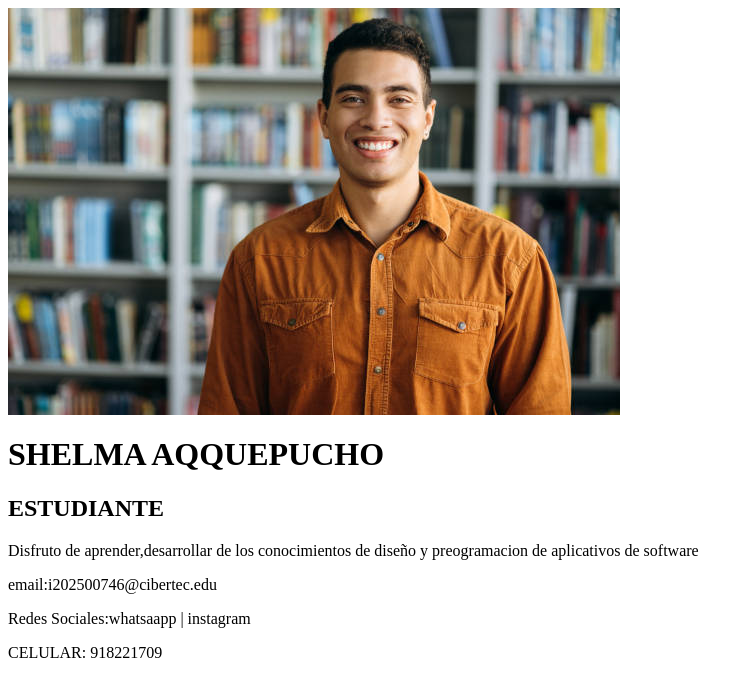
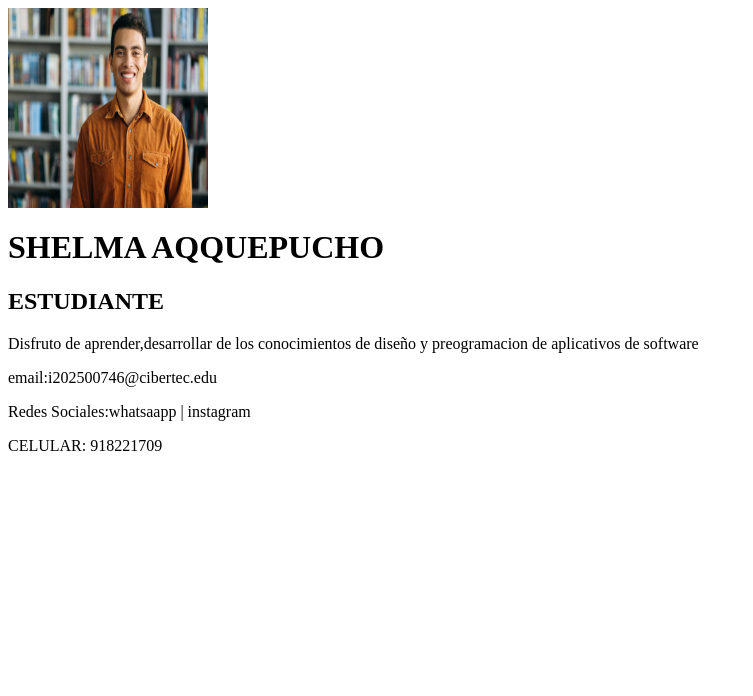
Before and after one commit to I202500746/AEW_CIBERTEC, a plain HTML site: page HTML/01_HTML/INDEX.HTML in a window 1280 px wide. Shown: the whole page, without its empty margins (0-753 px from the left). Drawn offline with Linux system fonts and the light colour scheme.

Commit message:
He agregado el ancho y altura ala imagen

```diff
--- a/HTML/01_HTML/INDEX.HTML
+++ b/HTML/01_HTML/INDEX.HTML
@@ -3,7 +3,7 @@
         <TItle>Tarjeta Personal</TItle>
     </HEad>
     <BOdy>
-        <img src="IMAGES/fotooo.jpg">
+        <img src="IMAGES/fotooo.jpg" width="200" height="200">
         <h1>SHELMA   AQQUEPUCHO  </h1>
         <H2>ESTUDIANTE</H2>
         <p>Disfruto de aprender,desarrollar de los conocimientos de diseño y preogramacion de aplicativos de software</p>
```
